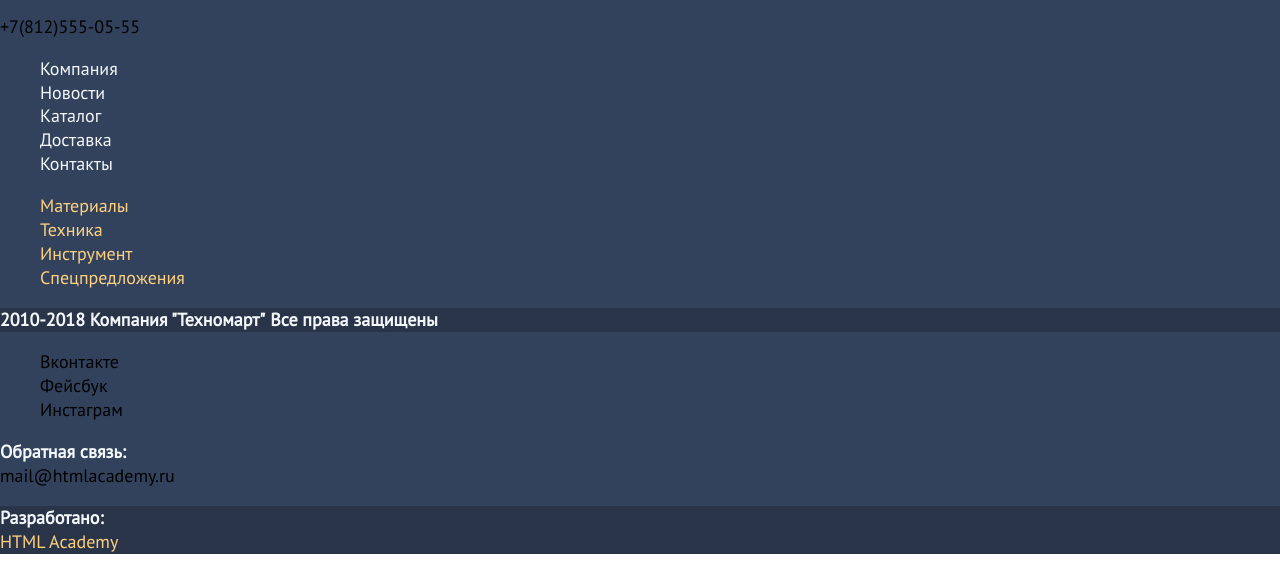
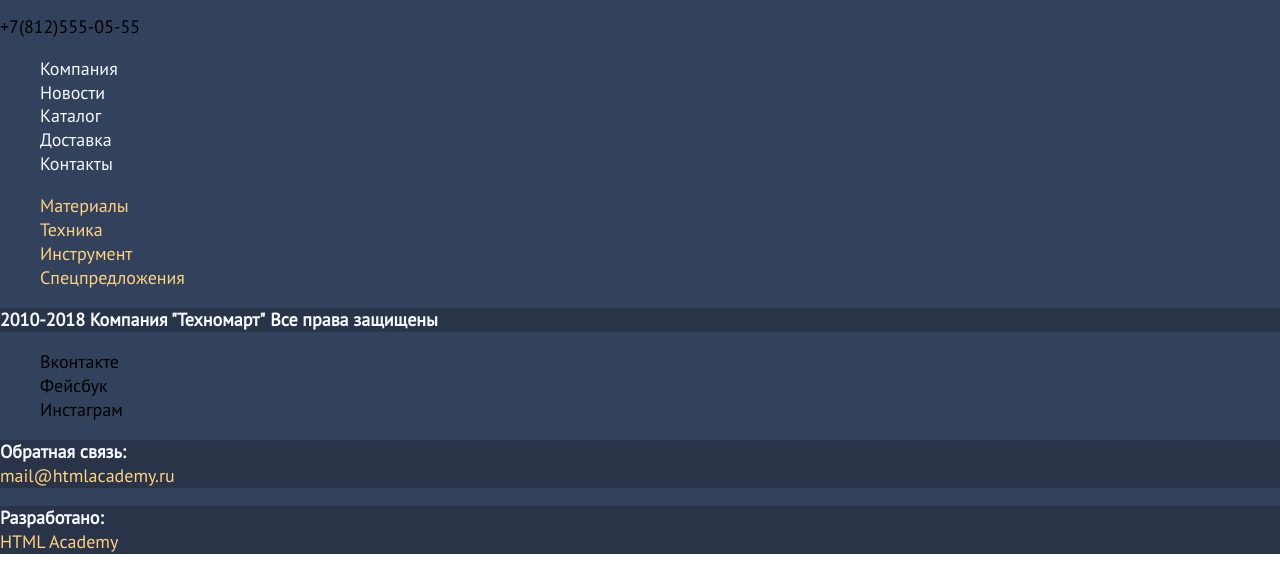
Before and after one commit to x0myak/892763-technomart-24, a plain HTML site: page catalog.html in a window 1280 px wide. Shown: the part 3653-4225 px from the top of the page. Drawn offline with nearby package versions, Linux system fonts and the light colour scheme.

Commit message:
css update

```diff
--- a/catalog.html
+++ b/catalog.html
@@ -325,7 +325,7 @@
             <li><a class="social-button social-button-insta" href="#">Инстаграм</a></li>
           </ul>
         </div>
-        <p>
+        <p class="footer-copyright">
           <b>Обратная связь:</b><br>
           <a href="mailto:mail@htmlacademy.ru">mail@htmlacademy.ru</a>
         </p>
```
